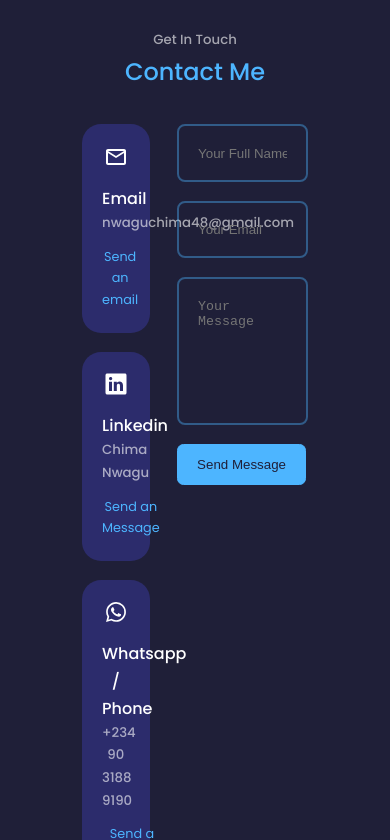
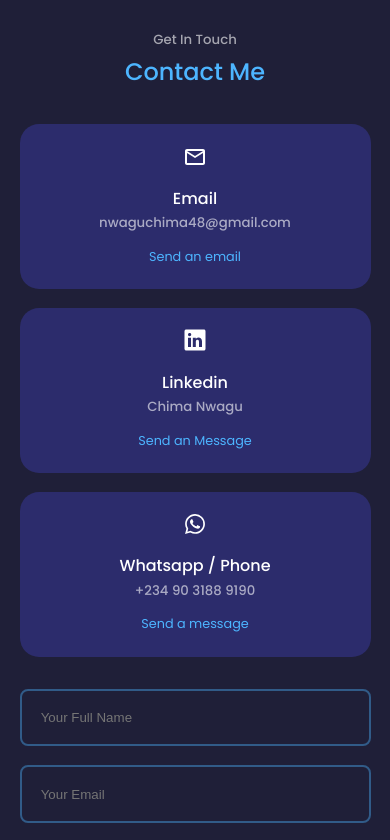
Before and after one commit to NwaguChima/portfolio_react, a React (Create React App) app: page / in a window 390 px wide. Shown: the part 8600-9440 px from the top of the page. Built offline with nearby package versions, Linux system fonts and the light colour scheme.

Commit message:
added emil js service

```diff
--- a/package.json
+++ b/package.json
@@ -6,6 +6,7 @@
     "@testing-library/jest-dom": "^5.16.5",
     "@testing-library/react": "^13.4.0",
     "@testing-library/user-event": "^13.5.0",
+    "emailjs-com": "^3.2.0",
     "react": "^18.2.0",
     "react-dom": "^18.2.0",
     "react-icons": "^4.8.0",
--- a/src/components/contact/Contact.jsx
+++ b/src/components/contact/Contact.jsx
@@ -1,10 +1,35 @@
-import React from 'react';
+import React, { useRef } from 'react';
 import { MdOutlineMailOutline, MdWhatsapp } from 'react-icons/md';
 import { IoLogoLinkedin } from 'react-icons/io5';
+import emailjs from 'emailjs-com';
 
 import './contact.css';
 
 const Contact = () => {
+  const form = useRef();
+
+  const sendEmail = (e) => {
+    e.preventDefault();
+
+    emailjs
+      .sendForm(
+        'service_ouj73hy',
+        'template_qxfigmu',
+        form.current,
+        '_Y5qpJh1HL-QIweHY'
+      )
+      .then(
+        (result) => {
+          console.log(result.text);
+        },
+        (error) => {
+          console.log(error.text);
+        }
+      );
+
+    e.target.reset();
+  };
+
   return (
     <section id="contact">
       <h5>Get In Touch</h5>
@@ -46,7 +71,7 @@
           </article>
         </div>
 
-        <form action="">
+        <form ref={form} onSubmit={sendEmail}>
           <input
             type="text"
             name="name"
--- a/src/components/contact/contact.css
+++ b/src/components/contact/contact.css
@@ -79,3 +79,16 @@
 
   color: var(--color-white);
 }
+
+@media screen and (max-width: 1024px) {
+  .container.contact__container {
+    grid-template-columns: 1fr;
+    gap: 2rem;
+  }
+}
+
+@media screen and (max-width: 600px) {
+  .container.contact__container {
+    width: var(--container-width-sm);
+  }
+}
```
